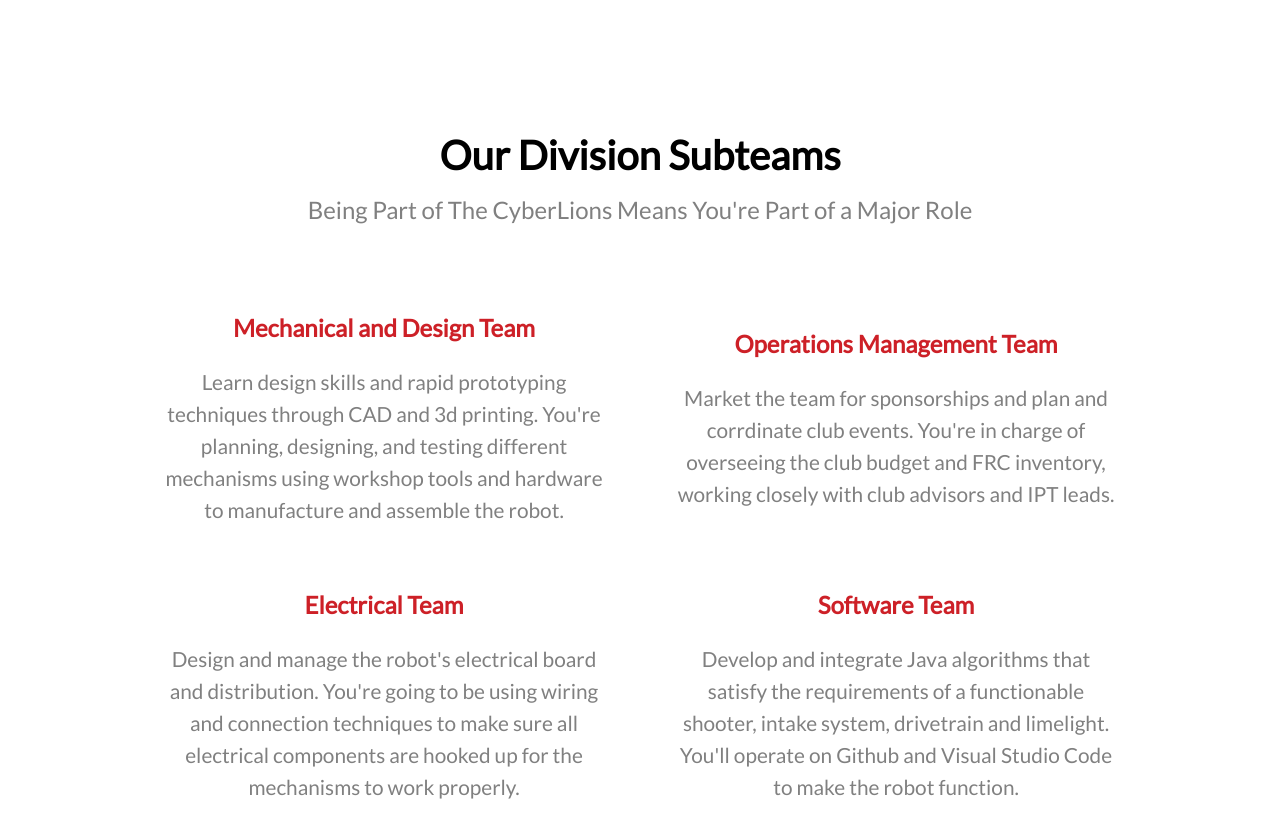
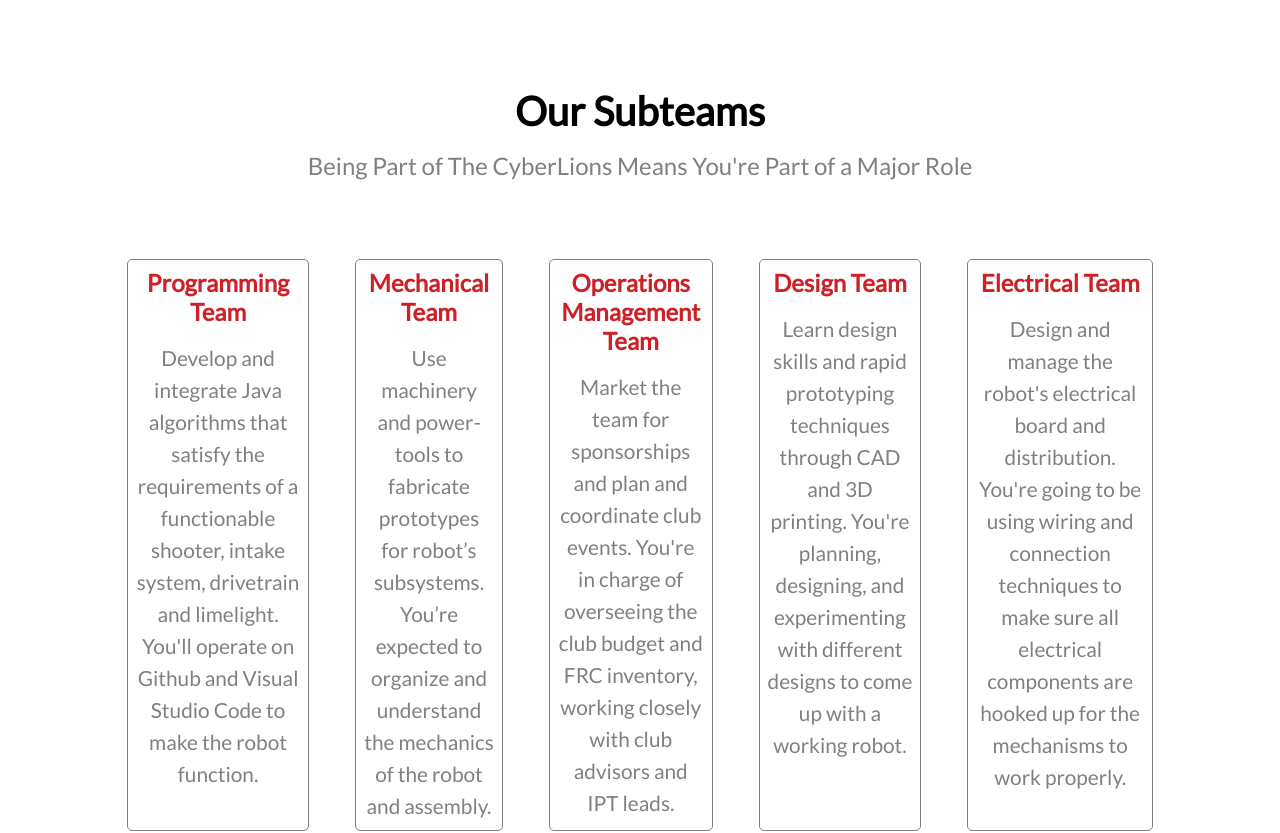
Before and after one commit to CyberLions-8521/Robotics-Site, a React (Create React App) app: page /about in a window 1280 px wide. Shown: the part 960-1793 px from the top of the page. Built offline with nearby package versions, Linux system fonts and the light colour scheme; a web font is replaced by a local one.

Commit message:
About Page Adjustments
Separate the mechanical and design team

```diff
--- a/src/App.css
+++ b/src/App.css
@@ -442,6 +442,11 @@ main::after{
 
 .about-subteams-container{
   background: white;
+  max-height: none;
+
+  display: flex;
+  flex-direction: column;
+  gap: 5em;
 }
 
 .about-subteams-container-hero{
@@ -466,21 +471,38 @@ main::after{
 
 .about-subteams{
   display: flex;
-  flex-wrap: wrap;
-  justify-content: center;
-  align-items: center;
-  gap: 5vw;
+  flex-direction: row-reverse;
+  gap: 3rem;
 }
 
 .about-subteams article{
-  max-width: 35vw;
   display: flex;
-  justify-content: center;
-  align-items: center;
   flex-direction: column;
+  gap: 1rem;
+
+  max-width: 15rem;
+  padding: 0.5rem;
+  border-radius: 0.25rem;
 
   text-align: center;
-  gap: 3vh;
+
+  outline: 0.1rem solid var(--grey-for-font);
+}
+
+#about-mechanical{
+  grid-area: mechanical;
+}
+#about-design{
+  grid-area: design;
+}
+#about-electrical{
+  grid-area: electrical;
+}
+#about-software{
+  grid-area: software;
+}
+#about-operations{
+  grid-area: operations;
 }
 
 .about-subteams article > h1{
--- a/src/pages/About.js
+++ b/src/pages/About.js
@@ -35,28 +35,33 @@ export default function About() {
 
                     <main className="about-subteams-container">
                         <div className="about-subteams-container-hero">
-                            <h1>Our Division Subteams</h1>
+                            <h1>Our Subteams</h1>
                             <h2>Being Part of The CyberLions Means You're Part of a Major Role</h2>
                         </div>
 
                         <div className="about-subteams">
-                            <article className="about-subteams-mechanical-design">
-                                <h1>Mechanical and Design Team</h1>
-                                <p>Learn design skills and rapid prototyping techniques through CAD and 3d printing.  You're planning, designing, and testing different mechanisms using workshop tools and hardware to manufacture and assemble the robot.</p>
-                            </article>
-
-                            <article className="about-subteams-operations">
-                                <h1>Operations Management Team</h1>
-                                <p>Market the team for sponsorships and plan and corrdinate club events. You're in charge of overseeing the club budget and FRC inventory, working closely with club advisors and IPT leads.</p>
-                            </article>
-
-                            <article className="about-subteams-electrical">
+                        <article id="about-electrical">
                                 <h1>Electrical Team</h1>
                                 <p>Design and manage the robot's electrical board and distribution. You're going to be using wiring and connection techniques to make sure all electrical components are hooked up for the mechanisms to work properly.</p>
                             </article>
 
-                            <article className="about-subteams-software">
-                                <h1>Software Team</h1>
+                            <article id="about-design">
+                                <h1>Design Team</h1>
+                                <p>Learn design skills and rapid prototyping techniques through CAD and 3D printing. You're planning, designing, and experimenting with different designs to come up with a working robot.</p>
+                            </article>
+
+                            <article id="about-operations">
+                                <h1>Operations Management Team</h1>
+                                <p>Market the team for sponsorships and plan and coordinate club events. You're in charge of overseeing the club budget and FRC inventory, working closely with club advisors and IPT leads.</p>
+                            </article>
+
+                            <article id="about-mechanical">
+                                <h1>Mechanical Team</h1>
+                                <p>Use machinery and power-tools to fabricate prototypes for robot’s subsystems. You’re expected to organize and understand the mechanics of the robot and assembly.</p>
+                            </article>
+
+                            <article id="about-software">
+                                <h1>Programming Team</h1>
                                 <p> Develop and integrate Java algorithms that satisfy the requirements of a functionable shooter, intake system, drivetrain and limelight. You'll operate on Github and Visual Studio Code to make the robot function.</p>
                             </article>
                         </div>
```
Also changed, not shown: 1 other file (tests, documents, lock files or other folders).
